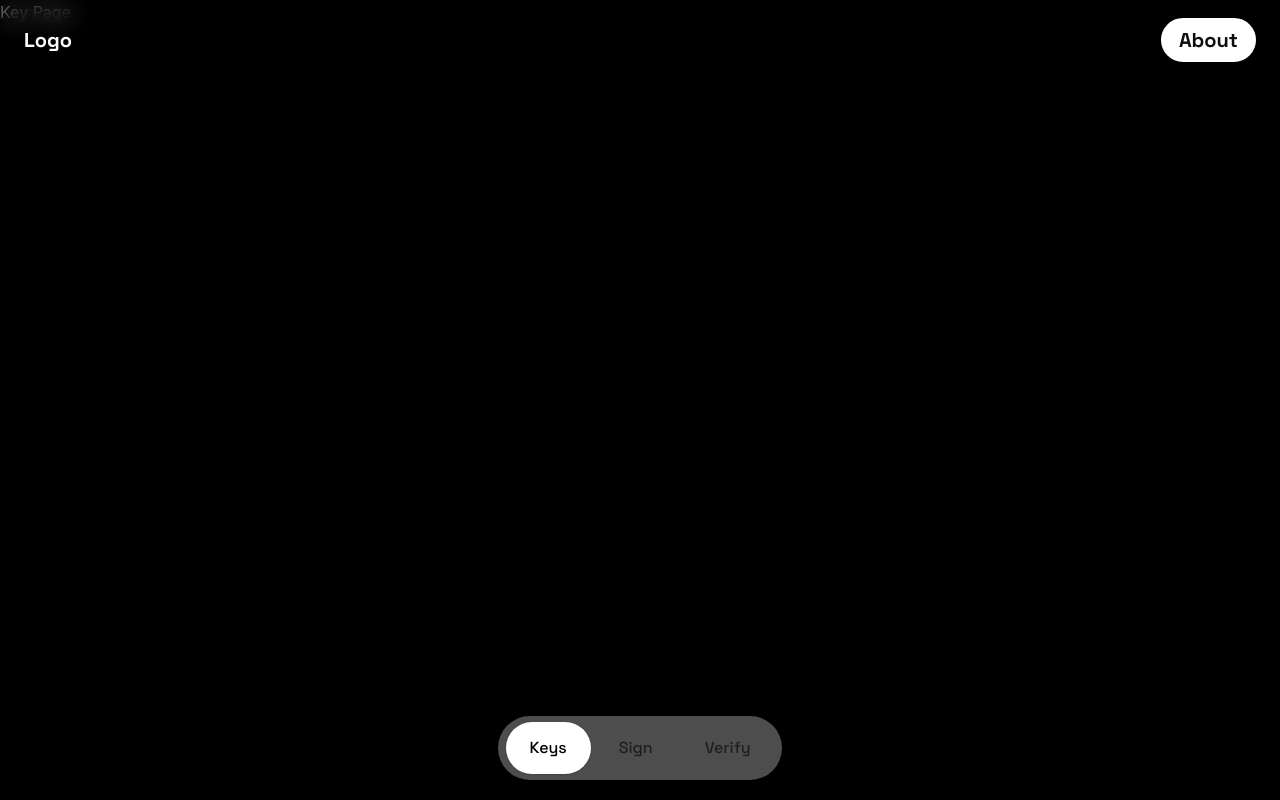
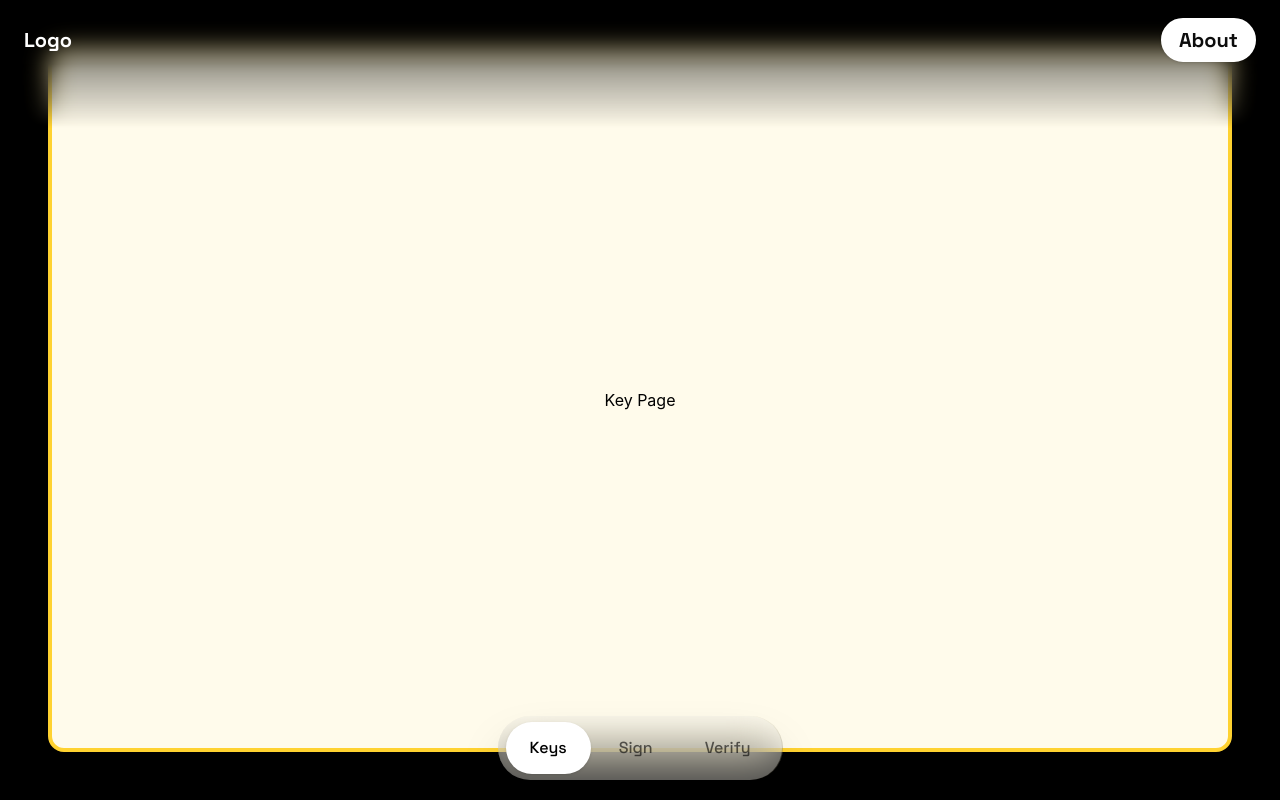
Before and after one commit to KenetHilang/PQC-Signer, a Next.js app in the folder frontend/: page /keys in a window 1280 px wide. Built offline with nearby package versions, Linux system fonts and the light colour scheme.

Commit message:
feat: apply adjustment to the pages to-do: layouting

```diff
--- a/frontend/app/globals.css
+++ b/frontend/app/globals.css
@@ -1,33 +1,30 @@
 @import "tailwindcss";
 
-:root {
-  --bg: #f4efe6;
-  --ink: #18201d;
-  --muted: #54615a;
-  --accent: #d66b2d;
-  --accent-strong: #b14d16;
-  --success: #1f7a5b;
-  --warning: #b56d10;
+
+@layer base {
+    *,
+    *::before,
+    *::after {
+        padding: 0;
+        margin: 0;
+        box-sizing: border-box;
+    }
+
+    * {
+        scrollbar-width: none;
+    }
+
+    ::-webkit-scrollbar {
+        display: none;
+    }
 }
 
-html {
-  min-height: 100%;
+@layer components {
+  .pages {
+    @apply relative h-full w-full bg-black pb-12 pt-12 px-12
+  }
 }
 
-* {
-  box-sizing: border-box;
-}
-
-button,
-input,
-select,
-textarea {
-  font: inherit;
-}
-
-@utility mask-to-t {
-  mask: linear-gradient(to top, rgba(0, 0, 0, 0) 0%, rgba(0, 0, 0, 1) 10%)
-}
 
 @font-face {
     font-family: 'Akira';
--- a/frontend/app/keys/page.tsx
+++ b/frontend/app/keys/page.tsx
@@ -2,9 +2,11 @@
 
 export default function KeyPage() {
     return(
-        <div id="Keys" className="relative h-screen w-full bg-black">
-            <div>
-                Key Page
+        <div id="Keys" className="pages">
+            <div className=" flex bg-amber-50 h-full items-center text-black rounded-2xl border-4 border-amber-300">
+                <div className="mx-auto">
+                    Key Page
+                </div>
             </div>
         </div>
     )
--- a/frontend/app/layout.tsx
+++ b/frontend/app/layout.tsx
@@ -29,7 +29,7 @@ export default function RootLayout({ children }: Readonly<{ children: ReactNode
 
         <TopBar />
 
-        <main className="relative flex min-h-screen flex-col">
+        <main className="relative h-screen">
           {children}
         </main>
 
```
